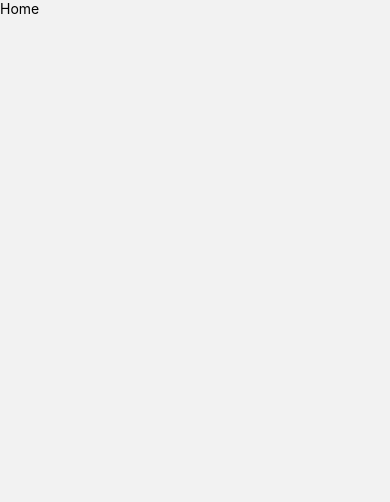
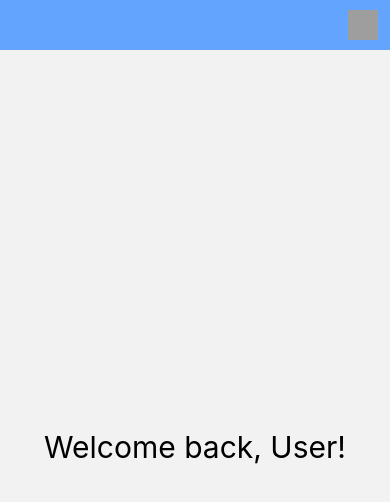
Before and after one commit to nicolasjrz/TodoListApp, a React Native app: screen /Home in a window 390 px wide. Shown: the top 502 px of the page. Built offline with nearby package versions, Linux system fonts and the light colour scheme; grey boxes are pictures that could not be loaded.

Commit message:
home dress design

```diff
--- a/src/Views/HomeScreen/index.js
+++ b/src/Views/HomeScreen/index.js
@@ -1,26 +1,45 @@
 import React from 'react';
-import {StyleSheet, Text, useColorScheme, View} from 'react-native';
+import {StyleSheet, Text, useColorScheme, View, Image} from 'react-native';
 
 const HomeScreen = () => {
-  return <Text>Home</Text>;
+  return (
+    <View style={styles.container}>
+      <View style={styles.headerContainer}>
+        <Image
+          style={styles.img}
+          source={{
+            uri: 'https://w7.pngwing.com/pngs/340/946/png-transparent-avatar-user-computer-icons-software-developer-avatar-child-face-heroes.png',
+          }}
+        />
+      </View>
+      <View style={styles.content}>
+        <Text style={styles.title}>Welcome back, User!</Text>
+      </View>
+    </View>
+  );
 };
 
 const styles = StyleSheet.create({
-  sectionContainer: {
-    marginTop: 32,
-    paddingHorizontal: 24,
+  container: {flex: 1},
+  headerContainer: {
+    backgroundColor: '#63a4ff',
+    height: 50,
+    justifyContent: 'center',
+    alignItems: 'flex-end',
+    paddingLeft: 12,
+    paddingRight: 12,
   },
-  sectionTitle: {
-    fontSize: 24,
-    fontWeight: '600',
+  img: {
+    width: 30,
+    height: 30,
   },
-  sectionDescription: {
-    marginTop: 8,
-    fontSize: 18,
-    fontWeight: '400',
+  content: {
+    flex: 1,
+    justifyContent: 'center',
+    alignItems: 'center',
   },
-  highlight: {
-    fontWeight: '700',
+  title: {
+    fontSize: 30,
   },
 });
 
```
